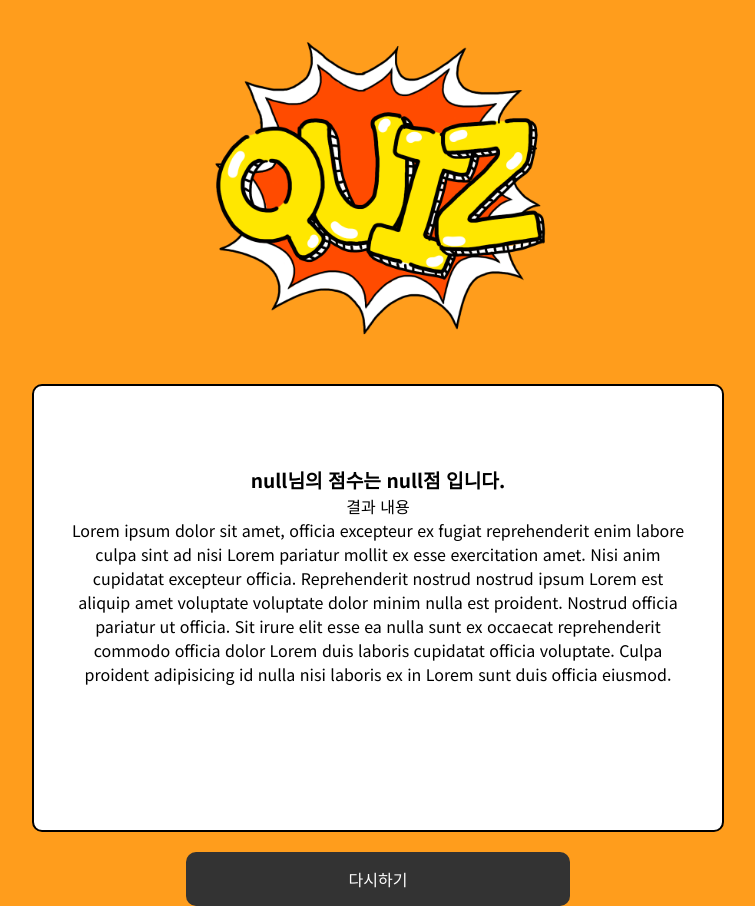
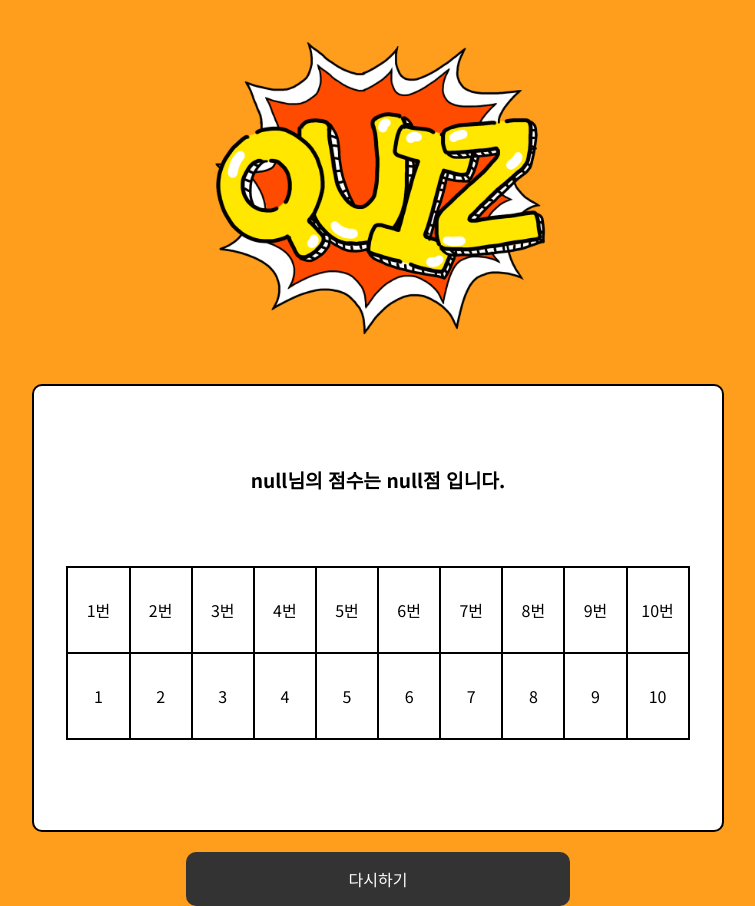
Before and after one commit to sat2llite/quiz, a plain HTML site: page result.html in a window 1280 px wide. Shown: the whole page, without its empty margins (262-1017 px from the left). Drawn offline with Linux system fonts and the light colour scheme.

Commit message:
거의 완성~!

```diff
--- a/js/quiz.js
+++ b/js/quiz.js
@@ -13,6 +13,7 @@ let score = 0; // 점수를 기억하는 변수
 
 const randomQuizList = new Array(10); // 랜덤 문제 저장 배열(10개)
 const answerList = new Array(10); // 답 저장 배열
+const scoreList = new Array(10); // 답 비교 배열
 
 // 랜덤 문제
 for (let index = 0; index < randomQuizList.length; index++) {
@@ -63,10 +64,12 @@ result_btn.addEventListener("click", () => {
   for (let index = 0; index < answerList.length; index++) {
     if (randomQuizList[index].answer == answerList[index]) {
       score += 10;
+      scoreList[index] = true;
+    } else {
+      scoreList[index] = false;
     }
   }
-
-  // const answerScore = JSON.stringify(score);
+  // const answerScore = JSON.stringify(scoreList);
   window.localStorage.setItem("score", score);
-  console.log(score);
+  window.localStorage.setItem("scoreList", JSON.stringify(scoreList));
 });
--- a/js/result.js
+++ b/js/result.js
@@ -1,14 +1,21 @@
 // *result.js
 const resultTitle = document.querySelector(".result_wrap > h3"); // 점수(결과)
+const resultText = document.querySelector(".result_wrap > p"); // 틀린 문제
 const replayBtn = document.querySelector(".replay_btn"); // 다시하기 버튼
+const tableResult = document.querySelectorAll(".table_result > td");
 
 // locaStorage
-const nameString = window.localStorage.getItem("name")
-const resultString = window.localStorage.getItem("score")
-console.log(resultString);
+const nameString = window.localStorage.getItem("name");
+const resultString = window.localStorage.getItem("score");
+const scoreString = JSON.parse(window.localStorage.getItem("scoreList"));
+console.log(scoreString);
 
 resultTitle.innerHTML = `${nameString}님의 점수는 ${resultString}점 입니다.`;
 
+tableResult.forEach((item, index) => {
+  item.innerHTML = `${scoreString[index]}`;
+})
+
 replayBtn.addEventListener("click", () => {
   localStorage.clear();
-})
+});
--- a/result.html
+++ b/result.html
@@ -30,8 +30,37 @@
             <h1><img src="./img/quiz.png" alt="예시이미지" /></h1>
             <div class="result_wrap">
               <h3>ㅇㅇㅇ님의 점수는 xx점 입니다.</h3>
-              <p>결과 내용</p>
-              <p>Lorem ipsum dolor sit amet, officia excepteur ex fugiat reprehenderit enim labore culpa sint ad nisi Lorem pariatur mollit ex esse exercitation amet. Nisi anim cupidatat excepteur officia. Reprehenderit nostrud nostrud ipsum Lorem est aliquip amet voluptate voluptate dolor minim nulla est proident. Nostrud officia pariatur ut officia. Sit irure elit esse ea nulla sunt ex occaecat reprehenderit commodo officia dolor Lorem duis laboris cupidatat officia voluptate. Culpa proident adipisicing id nulla nisi laboris ex in Lorem sunt duis officia eiusmod.</p>
+              <br /><br /><br />
+              <table>
+                <thead>
+                  <tr class="table_title">
+                    <td>1번</td>
+                    <td>2번</td>
+                    <td>3번</td>
+                    <td>4번</td>
+                    <td>5번</td>
+                    <td>6번</td>
+                    <td>7번</td>
+                    <td>8번</td>
+                    <td>9번</td>
+                    <td>10번</td>
+                  </tr>
+                </thead>
+                <tbody>
+                  <tr class="table_result">
+                    <td>1</td>
+                    <td>2</td>
+                    <td>3</td>
+                    <td>4</td>
+                    <td>5</td>
+                    <td>6</td>
+                    <td>7</td>
+                    <td>8</td>
+                    <td>9</td>
+                    <td>10</td>
+                  </tr>
+                </tbody>
+              </table>
             </div>
             <a href="index.html" class="btn replay_btn">다시하기</a>
           </div>
--- a/scss/_style.scss
+++ b/scss/_style.scss
@@ -120,6 +120,22 @@
       background: #fff;
       border-radius: 10px;
       border: 2px solid #000;
+
+      table {
+        width: 100%;
+        border: 1px solid #000;
+        border-collapse: collapse;
+        tr {
+          margin: auto;
+          display: flex;
+          justify-content: space-between;
+        }
+        td {
+          width: 90%;
+          padding: 30px 0;
+          border: 1px solid #000;
+        }
+      }
     }
   }
 }
```
Also changed, not shown: css/style.css, 1 other file.
